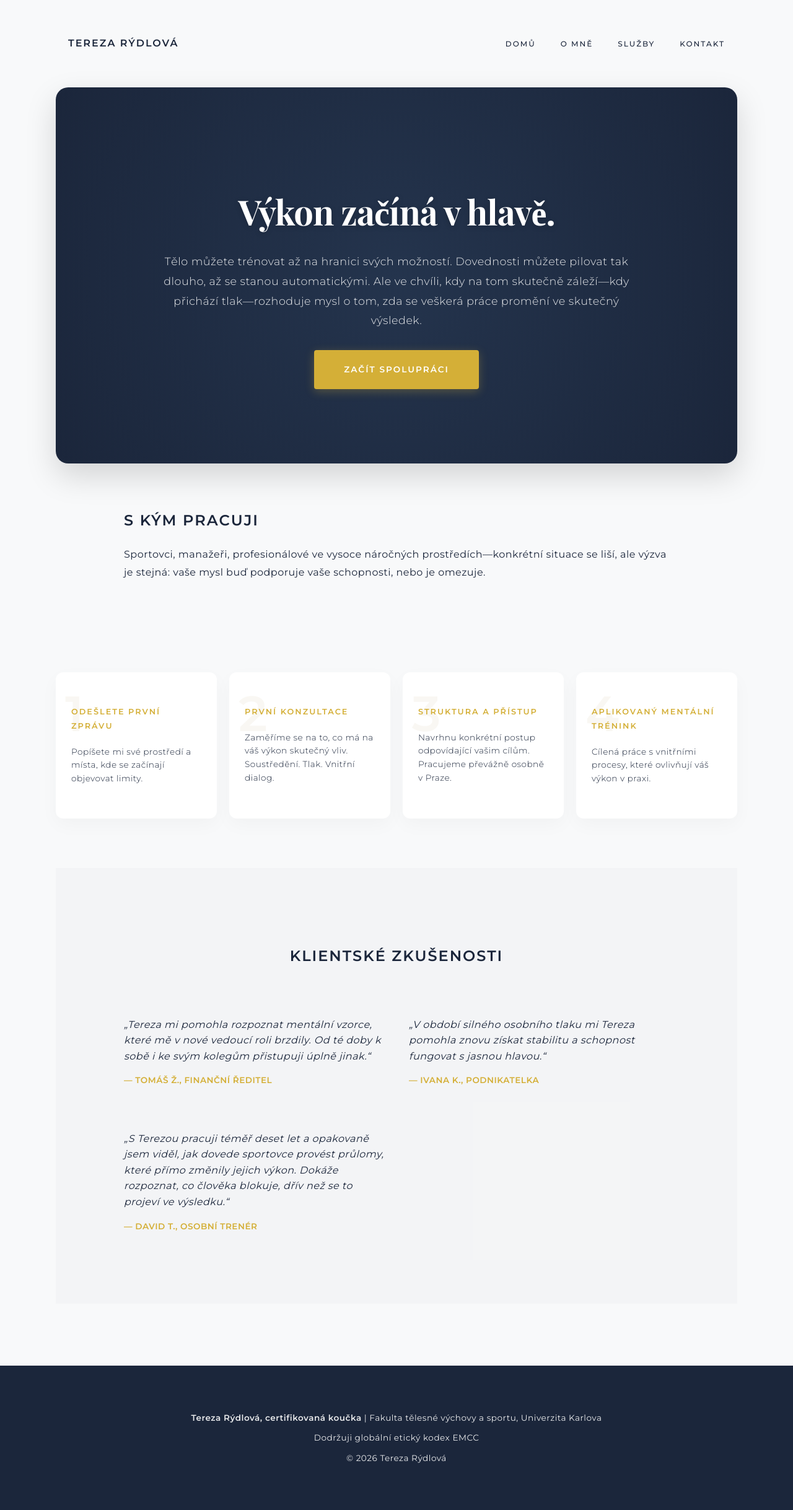
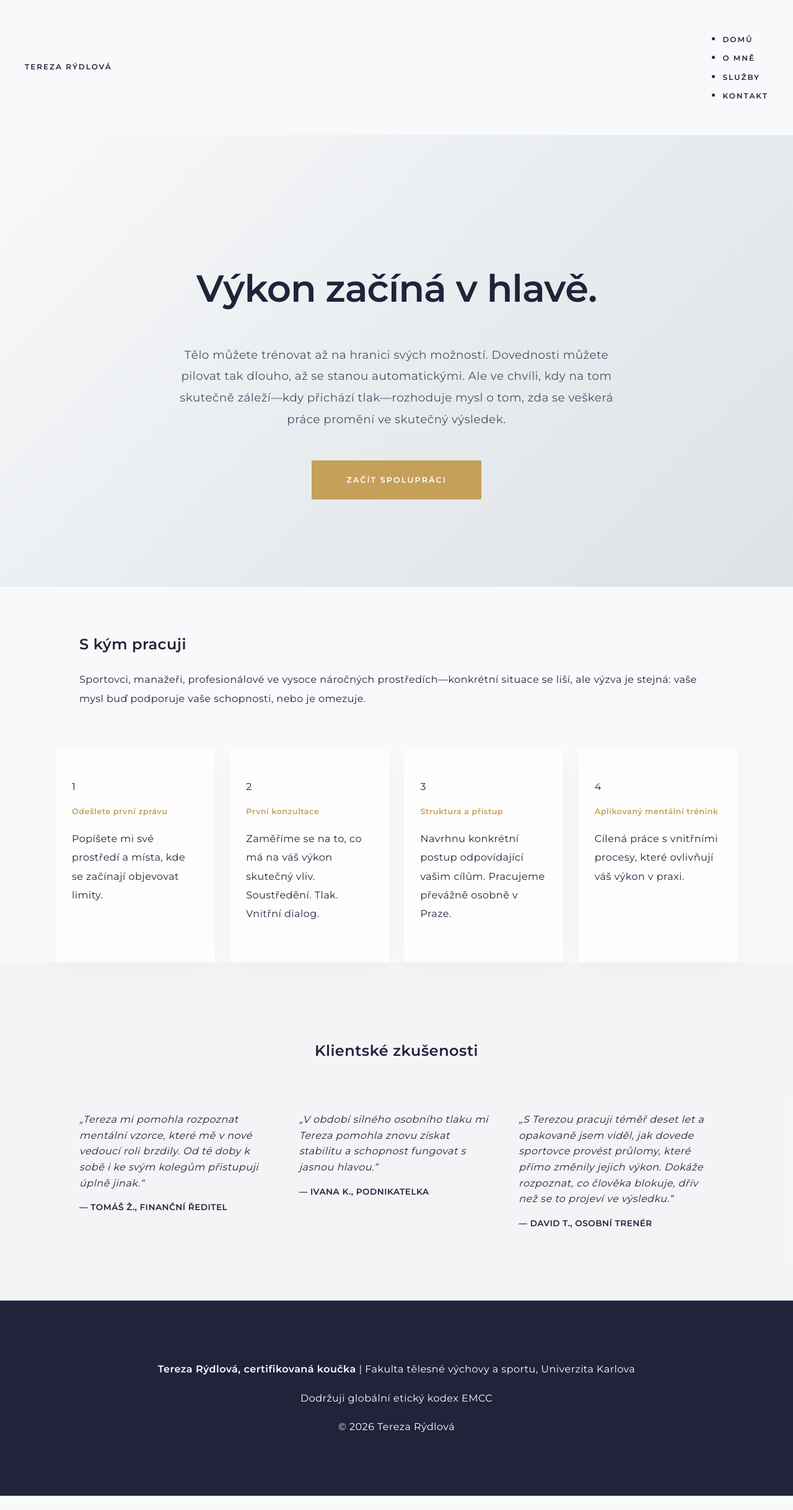
Before and after one commit to westleyovercash/tereza-rydlova, a Jekyll site: the page built from index.md, in a window 1280 px wide. Shown: the whole page at 62% size. Built offline with Jekyll 4.4.1, drawn with Linux system fonts in a browser that asks for light colours; after the commit the page ends 2414 px from its top, so only the background shows below that.

Commit message:
Update style.css

```diff
--- a/assets/css/style.css
+++ b/assets/css/style.css
@@ -1,222 +1,130 @@
-@import url('https://fonts.googleapis.com/css2?family=Playfair+Display:wght@700&family=Montserrat:wght@300;400;500;600&display=swap');
+@import url('https://fonts.googleapis.com/css2?family=Playfair+Display:wght@500;700&family=Montserrat:wght@300;400;500;600&display=swap');
 
 :root {
-  --charcoal: #1B263B;
-  --taupe: #8B7355;
-  --gold: #D4AF37;
-  --off-white: #F8F9FA;
+  --pearl-light: #F8F9FA;
+  --pearl-shimmer: #E9ECEF;
+  --champagne: #C5A059; /* Muted Champagne Gold */
+  --slate: #4A4E69;     /* Soft neutral for text depth */
+  --charcoal: #22223B;  /* Deep neutral for high contrast text */
+  --glass: rgba(255, 255, 255, 0.7);
 }
 
 body {
   font-family: 'Montserrat', sans-serif;
-  background-color: var(--off-white);
+  background-color: var(--pearl-light);
   color: var(--charcoal);
   margin: 0;
-  line-height: 1.8;
+  line-height: 1.9;
   letter-spacing: 0.03em;
-  overflow-x: hidden;
 }
 
-h1 {
-  font-family: 'Playfair Display', serif;
-  font-weight: 700;
-  line-height: 1.2;
+/* Luminous Pearlescent Hero */
+.hero {
+  padding: 140px 10%;
+  background: linear-gradient(135deg, #F8F9FA 0%, #E9ECEF 50%, #DEE2E6 100%);
+  color: var(--charcoal);
+  text-align: center;
+  border-bottom: 1px solid rgba(0,0,0,0.05);
 }
 
-h2, h3, .logo {
-  font-family: 'Montserrat', sans-serif;
-  font-weight: 600;
-  text-transform: uppercase;
-  letter-spacing: 2px;
+.hero h1 {
+  font-size: 3.8rem;
+  margin-bottom: 2rem;
+  color: var(--charcoal);
+  letter-spacing: -1px;
 }
 
-main, .navbar {
+.hero p {
+  font-weight: 400;
+  font-size: 1.15rem;
+  max-width: 750px;
+  margin: 0 auto;
+  color: var(--slate);
+}
+
+.navbar {
+  max-width: 1200px;
+  margin: 0 auto;
+  display: flex;
+  justify-content: space-between;
+  align-items: center;
+  padding: 2rem 20px;
+}
+
+.logo, .nav-links a {
+  color: var(--charcoal);
+  text-decoration: none;
+  font-size: 0.75rem;
+  letter-spacing: 2px;
+  text-transform: uppercase;
+  font-weight: 600;
+}
+
+/* Glassmorphic Step Cards */
+.steps-wrapper {
+  background: white; /* Clean break from hero */
+  padding: 100px 0;
+}
+
+.steps-container {
+  display: grid;
+  grid-template-columns: repeat(4, 1fr);
+  gap: 25px;
   max-width: 1100px;
   margin: 0 auto;
   padding: 0 20px;
 }
 
-.navbar {
-  display: flex;
-  justify-content: space-between;
-  align-items: center;
-  padding: 3.5rem 20px;
-  background: transparent;
-  box-sizing: border-box;
+.step-card {
+  background: var(--glass);
+  backdrop-filter: blur(10px);
+  padding: 45px 25px;
+  border-radius: 4px;
+  border: 1px solid rgba(255,255,255,0.5);
+  box-shadow: 0 10px 30px rgba(0,0,0,0.03);
+  transition: all 0.4s ease;
 }
 
-.logo {
-  font-size: 1rem;
-  white-space: nowrap;
+.step-card:hover {
+  transform: translateY(-8px);
+  background: white;
+  box-shadow: 0 20px 40px rgba(197, 160, 89, 0.1); /* Champagne glow */
 }
 
-.nav-links {
-  display: flex;
-  list-style: none;
-  gap: 2.5rem;
-  margin: 0;
-  padding: 0;
-}
-
-.nav-links a {
-  text-decoration: none;
-  color: var(--charcoal);
-  font-weight: 500;
-  text-transform: uppercase;
-  font-size: 0.75rem;
-  letter-spacing: 2px;
-  transition: color 0.3s ease;
-}
-
-.nav-links a:hover {
-  color: var(--gold);
-}
-
-/* Updated Hero with Radial Gradient for Depth */
-.hero {
-  padding: 120px 10%;
-  background: radial-gradient(circle at center, #24344d 0%, #1B263B 100%);
-  color: white;
-  text-align: center;
-  border-radius: 20px;
-  box-shadow: 0 20px 50px rgba(0,0,0,0.15);
-}
-
-.hero h1 {
-  font-size: 3.5rem;
-  margin-bottom: 2rem;
-  text-shadow: 0 2px 10px rgba(0,0,0,0.2);
-  letter-spacing: -1px;
-}
-
-.hero p {
-  font-weight: 300;
-  font-size: 1.1rem;
-  max-width: 800px;
-  margin: 0 auto;
-  opacity: 0.9;
+.step-content h3 {
+  color: var(--champagne);
+  font-size: 0.8rem;
+  margin-bottom: 1rem;
 }
 
 .btn {
-  background: var(--gold);
+  background: var(--champagne);
   color: white;
-  padding: 1.2rem 3rem;
+  padding: 1.2rem 3.5rem;
   text-decoration: none;
   display: inline-block;
-  border-radius: 4px;
+  border-radius: 2px;
   font-weight: 600;
-  font-size: 0.85rem;
+  font-size: 0.8rem;
   text-transform: uppercase;
   letter-spacing: 2px;
-  margin-top: 2rem;
-  transition: all 0.4s cubic-bezier(0.165, 0.84, 0.44, 1);
-  box-shadow: 0 4px 15px rgba(212, 175, 55, 0.3);
+  margin-top: 3rem;
+  transition: all 0.3s ease;
 }
 
 .btn:hover {
-  background: var(--taupe);
-  transform: translateY(-3px);
-  box-shadow: 0 8px 25px rgba(0,0,0,0.1);
+  background: var(--charcoal);
+  transform: scale(1.02);
 }
 
-.steps-container {
-  display: grid;
-  grid-template-columns: repeat(4, 1fr);
-  gap: 20px;
-  padding: 80px 0;
-}
-
-/* Updated Step Cards with Hover Animation */
-.step-card {
-  background: white;
-  padding: 40px 25px;
-  border-radius: 12px;
-  position: relative;
-  box-shadow: 0 10px 30px rgba(0,0,0,0.03);
-  display: flex;
-  flex-direction: column;
-  transition: all 0.4s cubic-bezier(0.165, 0.84, 0.44, 1);
-}
-
-.step-card:hover {
-  transform: translateY(-10px);
-  box-shadow: 0 20px 40px rgba(0,0,0,0.08);
-}
-
-.step-number {
-  position: absolute;
-  top: -5px;
-  left: 15px;
-  font-size: 5rem;
-  font-weight: 600;
-  color: rgba(184, 149, 106, 0.08);
-  z-index: 1;
-}
-
-.step-content { position: relative; z-index: 2; }
-
-.step-content h3 {
-  color: var(--gold);
-  font-size: 0.8rem;
-  margin-bottom: 1.2rem;
-}
-
-.step-content p { font-weight: 300; font-size: 0.85rem; line-height: 1.6; }
-
-.services-grid {
-  display: grid;
-  grid-template-columns: repeat(auto-fit, minmax(280px, 1fr));
-  gap: 25px;
-  margin: 50px 0;
-}
-
-.service-item {
-  background: white;
-  padding: 35px;
-  border-left: 5px solid var(--gold);
-  font-weight: 600;
-  font-size: 0.9rem;
-  text-transform: uppercase;
-  letter-spacing: 1px;
-  box-shadow: 0 5px 20px rgba(0,0,0,0.02);
-  transition: transform 0.3s ease;
-}
-
-.service-item:hover {
-  transform: translateX(10px);
+.testimonial-section {
+  background-color: #F1F3F5; /* Softest neutral possible */
+  padding: 100px 10%;
 }
 
 footer {
   background: var(--charcoal);
   color: white;
-  padding: 4rem 20px;
+  padding: 5rem 20px;
   text-align: center;
-  margin-top: 100px;
 }
-
-.footer-content p {
-  margin: 0.5rem 0;
-  font-size: 0.85rem;
-  opacity: 0.9;
-  letter-spacing: 0.5px;
-}
-
-.footer-content strong {
-  color: white;
-  font-weight: 600;
-}
-
-@media (max-width: 1024px) {
-  .steps-container {
-    grid-template-columns: repeat(2, 1fr);
-  }
-}
-
-@media (max-width: 768px) {
-  .navbar { flex-direction: column; padding: 2rem 20px; }
-  .nav-links { gap: 1.2rem; margin-top: 2.5rem; flex-wrap: wrap; justify-content: center; }
-  .hero h1 { font-size: 2.4rem; }
-  .steps-container {
-    grid-template-columns: 1fr;
-  }
-}
```
